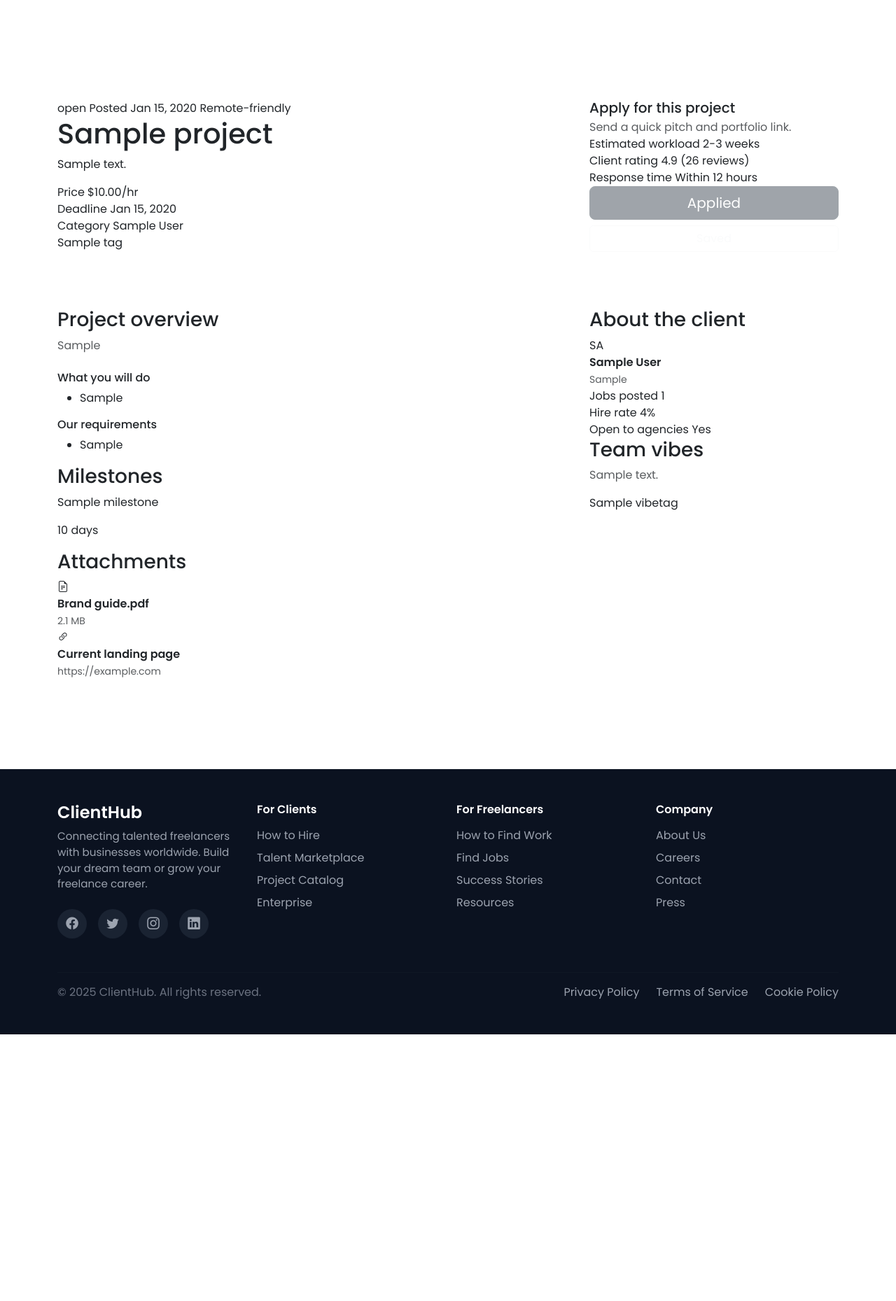
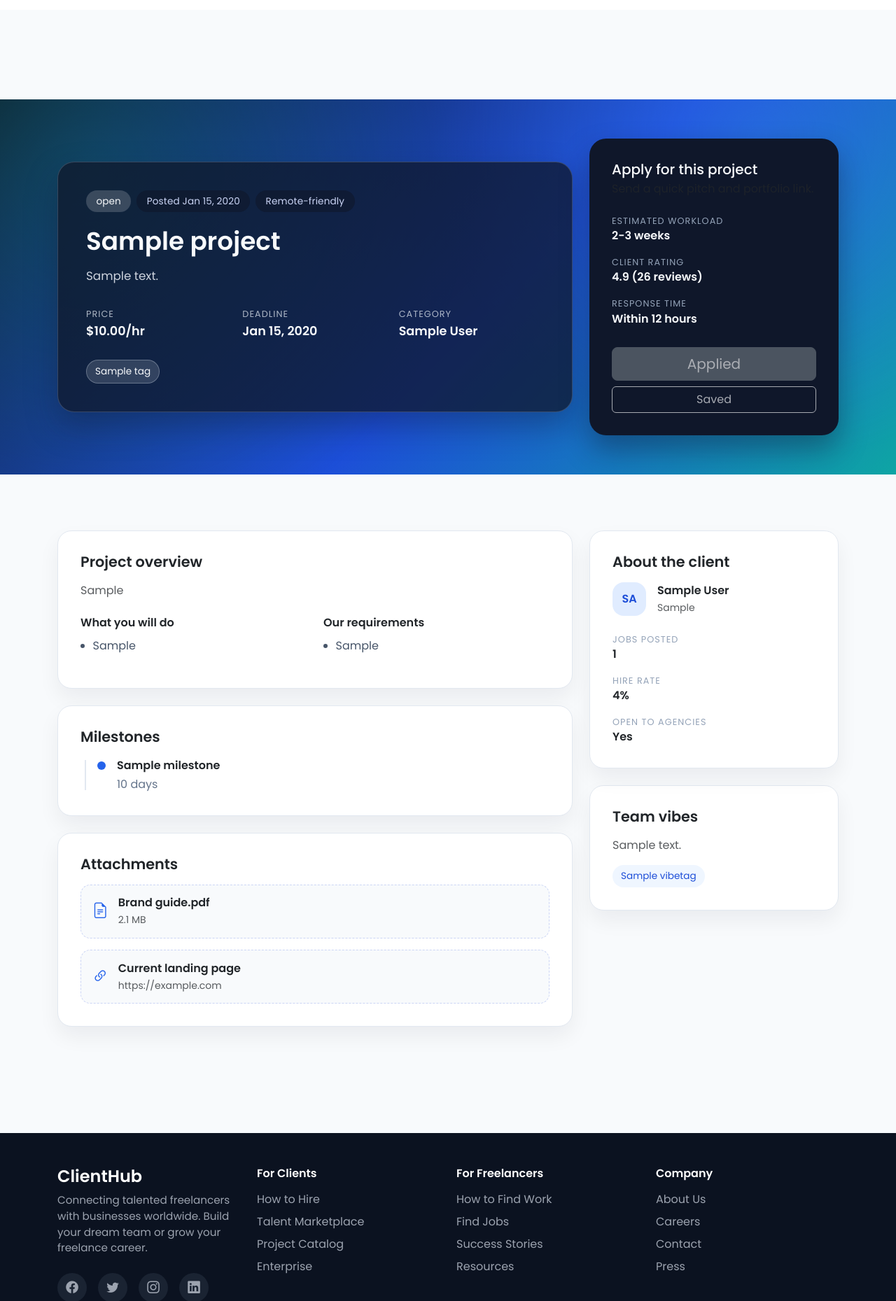
Before and after one commit to Rostyslavv11/client-hub, a Django app: page /projects/project/1 in a window 1280 px wide. Shown: the part 56-1915 px from the top of the page at 70% size. Before the commit the page ends 1534 px from the top, so only its background shows below. Run offline with Django 5.2, Linux system fonts and the light colour scheme; a user stored in the database is signed in; tables that the repository leaves empty hold one stand-in row (values such as "Sample post").

Commit message:
chore(ui): base templates and styles

```diff
--- a/static/css/style.css
+++ b/static/css/style.css
@@ -283,3 +283,295 @@
     box-shadow: 0 8px 22px rgba(15, 23, 42, 0.12);
     border-color: #2563eb;
 }
+
+/* PROJECT DETAIL */
+.project-detail {
+    background: #f8fafc;
+}
+
+.project-hero {
+    position: relative;
+    padding: 3.5rem 0;
+    background: linear-gradient(135deg, #0f172a 0%, #1d4ed8 55%, #0ea5a4 100%);
+    color: #f8fafc;
+    overflow: hidden;
+}
+
+.project-hero::before {
+    content: "";
+    position: absolute;
+    inset: 0;
+    background: radial-gradient(circle at 10% 20%, rgba(14, 165, 164, 0.4), transparent 45%),
+        radial-gradient(circle at 85% 10%, rgba(59, 130, 246, 0.5), transparent 40%);
+    opacity: 0.7;
+}
+
+.project-hero .container {
+    position: relative;
+    z-index: 1;
+}
+
+.project-hero-card {
+    background: rgba(15, 23, 42, 0.75);
+    border: 1px solid rgba(148, 163, 184, 0.3);
+    border-radius: 24px;
+    padding: 2.5rem;
+    box-shadow: 0 20px 45px rgba(15, 23, 42, 0.35);
+}
+
+.project-hero-meta {
+    display: flex;
+    flex-wrap: wrap;
+    gap: 0.5rem;
+    margin-bottom: 1.25rem;
+}
+
+.project-chip {
+    background: rgba(255, 255, 255, 0.18);
+    color: #f8fafc;
+    border-radius: 999px;
+    padding: 0.35rem 0.9rem;
+    font-size: 0.85rem;
+    letter-spacing: 0.01em;
+}
+
+.project-chip.muted {
+    background: rgba(15, 23, 42, 0.6);
+    color: #cbd5f5;
+}
+
+.project-hero-title {
+    font-size: clamp(2rem, 2.8vw, 3rem);
+    font-weight: 600;
+    margin-bottom: 1rem;
+}
+
+.project-hero-subtitle {
+    color: rgba(226, 232, 240, 0.9);
+    font-size: 1.05rem;
+    margin-bottom: 1.75rem;
+}
+
+.project-stats {
+    display: grid;
+    gap: 1rem;
+    grid-template-columns: repeat(auto-fit, minmax(150px, 1fr));
+    margin-bottom: 1.75rem;
+}
+
+.project-stat-label {
+    font-size: 0.8rem;
+    text-transform: uppercase;
+    letter-spacing: 0.08em;
+    color: rgba(226, 232, 240, 0.75);
+}
+
+.project-stat-value {
+    display: block;
+    font-size: 1.1rem;
+    font-weight: 600;
+}
+
+.project-tags {
+    display: flex;
+    flex-wrap: wrap;
+    gap: 0.5rem;
+}
+
+.project-tag {
+    background: rgba(248, 250, 252, 0.15);
+    border: 1px solid rgba(226, 232, 240, 0.3);
+    padding: 0.35rem 0.75rem;
+    border-radius: 999px;
+    font-size: 0.85rem;
+}
+
+.project-cta-card {
+    background: #0f172a;
+    color: #f8fafc;
+    border-radius: 24px;
+    padding: 2rem;
+    box-shadow: 0 20px 40px rgba(15, 23, 42, 0.4);
+}
+
+.project-cta-header {
+    margin-bottom: 1.5rem;
+}
+
+.project-cta-list {
+    display: grid;
+    gap: 1rem;
+    margin-bottom: 1.75rem;
+}
+
+.project-cta-label {
+    display: block;
+    font-size: 0.8rem;
+    text-transform: uppercase;
+    letter-spacing: 0.08em;
+    color: #94a3b8;
+}
+
+.project-cta-value {
+    font-size: 1rem;
+    font-weight: 600;
+}
+
+.project-panel {
+    background: #ffffff;
+    border-radius: 20px;
+    border: 1px solid #e2e8f0;
+    padding: 2rem;
+    box-shadow: 0 14px 30px rgba(15, 23, 42, 0.06);
+    margin-bottom: 1.5rem;
+}
+
+.project-panel-title {
+    font-size: 1.3rem;
+    font-weight: 600;
+    margin-bottom: 1rem;
+}
+
+.project-panel-subtitle {
+    font-weight: 600;
+    margin-bottom: 0.75rem;
+}
+
+.project-columns {
+    display: grid;
+    gap: 1.5rem;
+}
+
+.project-list {
+    padding-left: 1.1rem;
+    color: #475569;
+}
+
+.project-list li {
+    margin-bottom: 0.6rem;
+}
+
+.project-timeline {
+    display: grid;
+    gap: 1.2rem;
+    position: relative;
+    padding-left: 1.5rem;
+}
+
+.project-timeline::before {
+    content: "";
+    position: absolute;
+    left: 6px;
+    top: 4px;
+    bottom: 4px;
+    width: 2px;
+    background: #e2e8f0;
+}
+
+.project-timeline-item {
+    display: flex;
+    gap: 1rem;
+    align-items: flex-start;
+}
+
+.project-timeline-dot {
+    width: 12px;
+    height: 12px;
+    border-radius: 50%;
+    background: #2563eb;
+    margin-top: 6px;
+    flex-shrink: 0;
+}
+
+.project-timeline-title {
+    font-weight: 600;
+    margin-bottom: 0.2rem;
+}
+
+.project-timeline-meta {
+    color: #64748b;
+    margin-bottom: 0;
+}
+
+.project-attachments {
+    display: grid;
+    gap: 1rem;
+}
+
+.project-attachment {
+    display: flex;
+    gap: 0.9rem;
+    align-items: center;
+    padding: 0.85rem 1rem;
+    border-radius: 14px;
+    border: 1px dashed #cbd5f5;
+    background: #f8fafc;
+}
+
+.project-attachment i {
+    font-size: 1.4rem;
+    color: #2563eb;
+}
+
+.project-client {
+    display: flex;
+    gap: 1rem;
+    align-items: center;
+    margin-bottom: 1.5rem;
+}
+
+.project-client-avatar {
+    width: 48px;
+    height: 48px;
+    border-radius: 16px;
+    background: #e0ecff;
+    color: #1d4ed8;
+    display: flex;
+    align-items: center;
+    justify-content: center;
+    font-weight: 600;
+}
+
+.project-client-stats {
+    display: grid;
+    gap: 1rem;
+}
+
+.project-pill-grid {
+    display: flex;
+    flex-wrap: wrap;
+    gap: 0.6rem;
+}
+
+.project-pill-grid span {
+    background: #eff6ff;
+    color: #1d4ed8;
+    padding: 0.35rem 0.75rem;
+    border-radius: 999px;
+    font-size: 0.85rem;
+}
+
+.project-panel-sticky {
+    position: sticky;
+    top: 90px;
+}
+
+@media (min-width: 992px) {
+    .project-columns {
+        grid-template-columns: repeat(2, 1fr);
+    }
+}
+
+@media (max-width: 991px) {
+    .project-hero-card {
+        padding: 2rem;
+    }
+
+    .project-cta-card {
+        padding: 1.75rem;
+    }
+
+    .project-panel-sticky {
+        position: static;
+    }
+}
--- a/templates/base.html
+++ b/templates/base.html
@@ -15,6 +15,7 @@
   {% load static %}
   <link rel="stylesheet" href="{% static 'css/style.css' %}">
   <link rel="icon" type="image/x-icon" href="{% static 'images/icons-freelance.ico' %}">
+  {% block extra_css %}{% endblock %}
 </head>
 <body>
   {% include "includes/navbar.html" %}
--- a/templates/index.html
+++ b/templates/index.html
@@ -16,10 +16,10 @@
             </p>
 
             <div class="hero-buttons d-flex flex-wrap gap-3">
-              <a href="#" class="btn btn-primary btn-lg">
+              <a href="{% url 'dashboard:find_talent' %}" class="btn btn-primary btn-lg">
                 Get Started
               </a>
-              <a href="#" class="btn btn-primary btn-lg">
+              <a href="{% url 'projects:find_work' %}" class="btn btn-primary btn-lg">
                 Explore Project
               </a>
             </div>
--- a/templates/projects/find_work.html
+++ b/templates/projects/find_work.html
@@ -151,5 +151,5 @@
     </section>
   </div>
 </main>
-  <script src="{% static 'js/filter.js' %}"></script>
+  <script src="{% static 'js/projects/filter.js' %}"></script>
 {% endblock %}
```
